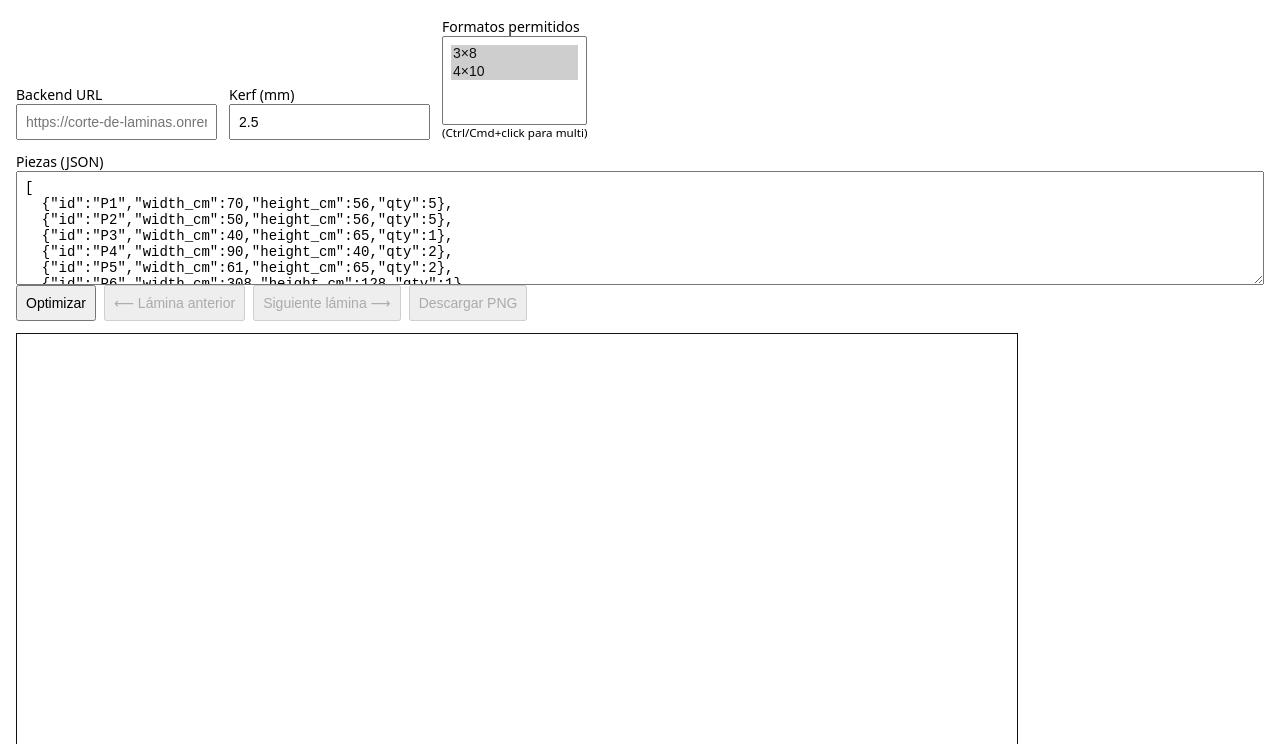
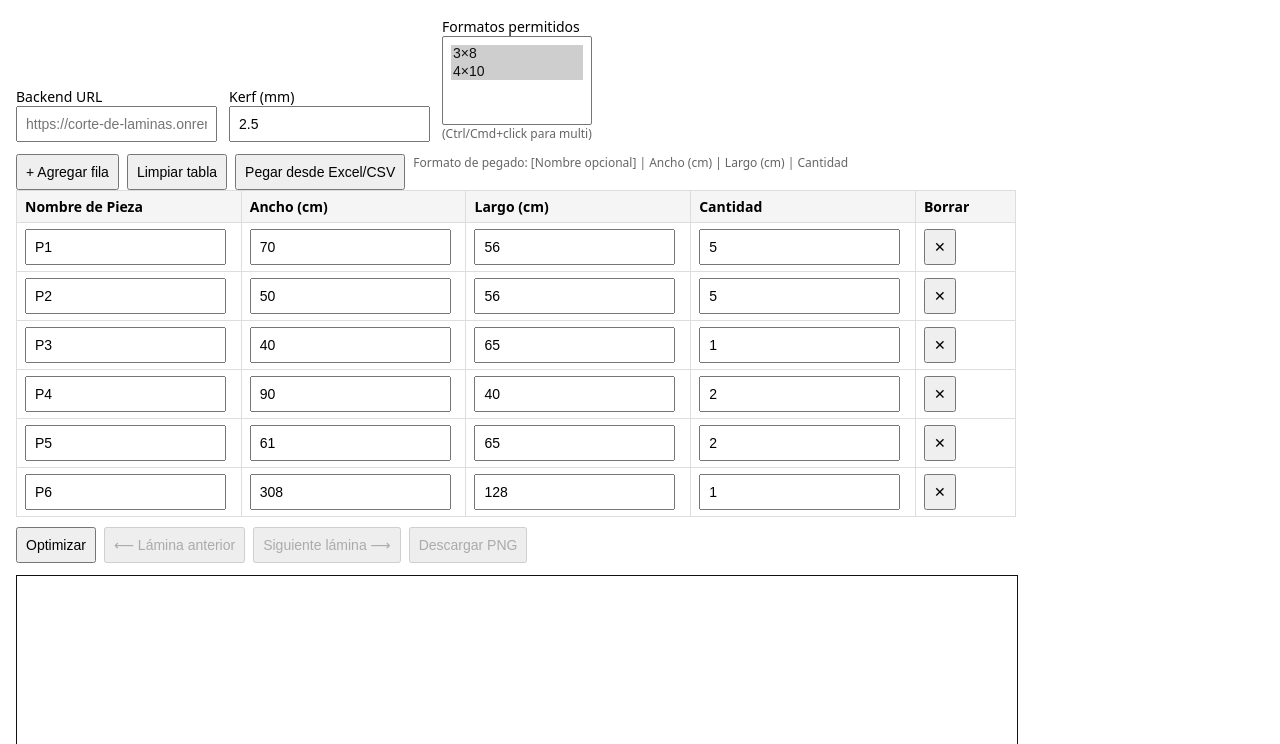
Before and after one commit to dyminox/optimizador-cortes-frontend, a plain HTML site: page index.html in a window 1280 px wide. Both pictures are taken after a click on the button "Optimizar". Shown: the part 56-800 px from the top of the page. Drawn offline with Linux system fonts and the light colour scheme.

Commit message:
Update index.html

```diff
--- a/index.html
+++ b/index.html
@@ -10,9 +10,17 @@
     .row { display:flex; gap:12px; flex-wrap:wrap; margin-bottom:12px; align-items:flex-end; }
     label { display:flex; flex-direction:column; font-size:14px; }
     input, select, button, textarea { padding:8px; font-size:14px; }
+    table { border-collapse: collapse; width:100%; max-width:1000px; }
+    th, td { border:1px solid #ddd; padding:6px 8px; font-size:14px; text-align:left; }
+    th { background:#f5f5f5; }
     .legend { margin-top: 8px; font-size:13px; line-height:1.4; white-space:pre-wrap; }
-    .controls { display:flex; gap:8px; align-items:center; }
+    .controls { display:flex; gap:8px; align-items:center; flex-wrap:wrap; }
     .sheet-title { font-weight:700; margin:8px 0; }
+    .small { font-size:12px; color:#666; }
+    .btn-row { display:flex; gap:8px; flex-wrap:wrap; }
+    .danger { background:#fee; border:1px solid #e88; }
+    .ok { background:#efe; border:1px solid #8c8; }
+    .hidden { display:none; }
   </style>
 </head>
 <body>
@@ -30,22 +38,34 @@
         <option value="3x8" selected>3×8</option>
         <option value="4x10" selected>4×10</option>
       </select>
-      <small>(Ctrl/Cmd+click para multi)</small>
+      <small class="small">(Ctrl/Cmd+click para multi)</small>
     </label>
   </div>
 
-  <label>Piezas (JSON)
-    <textarea id="json" rows="6">[
-  {"id":"P1","width_cm":70,"height_cm":56,"qty":5},
-  {"id":"P2","width_cm":50,"height_cm":56,"qty":5},
-  {"id":"P3","width_cm":40,"height_cm":65,"qty":1},
-  {"id":"P4","width_cm":90,"height_cm":40,"qty":2},
-  {"id":"P5","width_cm":61,"height_cm":65,"qty":2},
-  {"id":"P6","width_cm":308,"height_cm":128,"qty":1}
-]</textarea>
-  </label>
+  <!-- ENTRADA USER-FRIENDLY -->
+  <div class="btn-row">
+    <button id="addRow">+ Agregar fila</button>
+    <button id="clearRows">Limpiar tabla</button>
+    <button id="pasteCSV">Pegar desde Excel/CSV</button>
+    <span class="small">Formato de pegado: [Nombre opcional] | Ancho (cm) | Largo (cm) | Cantidad</span>
+  </div>
 
-  <div class="row controls">
+  <table id="piecesTable">
+    <thead>
+      <tr>
+        <th style="width:180px">Nombre de Pieza</th>
+        <th style="width:140px">Ancho (cm)</th>
+        <th style="width:140px">Largo (cm)</th>
+        <th style="width:120px">Cantidad</th>
+        <th style="width:80px">Borrar</th>
+      </tr>
+    </thead>
+    <tbody>
+      <!-- filas dinámicas -->
+    </tbody>
+  </table>
+
+  <div class="row controls" style="margin-top:10px">
     <button id="run">Optimizar</button>
     <button id="prev" disabled>⟵ Lámina anterior</button>
     <button id="next" disabled>Siguiente lámina ⟶</button>
@@ -57,24 +77,117 @@
   <div class="legend" id="legend"></div>
 
   <script>
-    const canvas = document.getElementById('canvas');
+    // ---------- helpers UI ----------
+    const $ = s => document.querySelector(s);
+    const tableBody = $('#piecesTable tbody');
+    const canvas = $('#canvas');
     const ctx = canvas.getContext('2d');
-    const sheetInfo = document.getElementById('sheetInfo');
-    const legend = document.getElementById('legend');
-    const btnPrev = document.getElementById('prev');
-    const btnNext = document.getElementById('next');
-    const btnRun  = document.getElementById('run');
-    const btnDownload = document.getElementById('download');
-
-    let lastResp = null;
-    let bySheet = {};
-    let sheetIndexes = [];
-    let currentSheet = 0;
+    const sheetInfo = $('#sheetInfo');
+    const legend = $('#legend');
+    const btnPrev = $('#prev');
+    const btnNext = $('#next');
+    const btnRun  = $('#run');
+    const btnDownload = $('#download');
+    const btnAdd = $('#addRow');
+    const btnClear = $('#clearRows');
+    const btnPaste = $('#pasteCSV');
 
     function color(i){
       const pal = ["#f4cccc","#c9daf8","#d9ead3","#fff2cc","#d0e0e3","#ead1dc","#fce5cd","#d9d2e9","#cfe2f3","#ead1dc","#f9cb9c"];
       return pal[i % pal.length];
     }
+
+    // ---------- tabla dinámica ----------
+    function nextAutoName(){
+      const rows = [...tableBody.querySelectorAll('tr')];
+      const existing = rows.map(tr => tr.querySelector('.name').value.trim()).filter(Boolean);
+      let n = 1;
+      while (existing.includes('P'+n)) n++;
+      return 'P'+n;
+    }
+
+    function addRow(data){
+      const tr = document.createElement('tr');
+      tr.innerHTML = `
+        <td><input class="name" placeholder="(auto)"/></td>
+        <td><input class="w" type="number" step="0.01" min="0"/></td>
+        <td><input class="h" type="number" step="0.01" min="0"/></td>
+        <td><input class="qty" type="number" step="1" min="1" value="1"/></td>
+        <td><button class="del">✕</button></td>
+      `;
+      tableBody.appendChild(tr);
+
+      if (data){
+        if (data.name) tr.querySelector('.name').value = data.name;
+        tr.querySelector('.w').value = data.width_cm ?? '';
+        tr.querySelector('.h').value = data.height_cm ?? '';
+        tr.querySelector('.qty').value = data.qty ?? 1;
+      }
+      tr.querySelector('.del').onclick = ()=> tr.remove();
+    }
+
+    function clearRows(){ tableBody.innerHTML = ''; }
+
+    function readTable(){
+      const rows = [...tableBody.querySelectorAll('tr')];
+      const pieces = [];
+      rows.forEach((tr, idx) => {
+        const name = (tr.querySelector('.name').value || '').trim() || nextAutoName();
+        const w = parseFloat(tr.querySelector('.w').value);
+        const h = parseFloat(tr.querySelector('.h').value);
+        const qty = parseInt(tr.querySelector('.qty').value, 10);
+        if (!isFinite(w) || !isFinite(h) || !isFinite(qty) || w<=0 || h<=0 || qty<=0) return;
+        pieces.push({ id: name, width_cm: w, height_cm: h, qty: qty });
+      });
+      return pieces;
+    }
+
+    function saveLocal(){
+      const data = { api: $('#api').value.trim(), kerf: $('#kerf').value, formats: Array.from($('#formats').selectedOptions).map(o=>o.value), pieces: readTable() };
+      localStorage.setItem('opt_frontend_state', JSON.stringify(data));
+    }
+    function loadLocal(){
+      const raw = localStorage.getItem('opt_frontend_state');
+      if (!raw) return;
+      try{
+        const data = JSON.parse(raw);
+        if (data.api) $('#api').value = data.api;
+        if (data.kerf) $('#kerf').value = data.kerf;
+        if (Array.isArray(data.formats)){
+          [...$('#formats').options].forEach(opt => opt.selected = data.formats.includes(opt.value));
+        }
+        if (Array.isArray(data.pieces) && data.pieces.length){
+          clearRows();
+          data.pieces.forEach(p=> addRow(p));
+        }
+      }catch{}
+    }
+
+    // ---------- pegar CSV/Excel ----------
+    function parseCSVBlock(txt){
+      const lines = txt.split(/\r?\n/).map(s=>s.trim()).filter(Boolean);
+      const out = [];
+      for (const line of lines){
+        const cells = line.split(/[\t,;]+/).map(s=>s.trim());
+        // posibles formatos:
+        // 4 cols: name, w, h, qty
+        // 3 cols: w, h, qty   (name auto)
+        if (cells.length === 4){
+          const [name, w, h, qty] = cells;
+          out.push({ name: name || '', width_cm: +w, height_cm: +h, qty: +qty });
+        } else if (cells.length === 3){
+          const [w, h, qty] = cells;
+          out.push({ name: '', width_cm: +w, height_cm: +h, qty: +qty });
+        }
+      }
+      return out.filter(r => isFinite(r.width_cm) && isFinite(r.height_cm) && isFinite(r.qty) && r.width_cm>0 && r.height_cm>0 && r.qty>0);
+    }
+
+    // ---------- dibujo / navegación ----------
+    let lastResp = null;
+    let bySheet = {};
+    let sheetIndexes = [];
+    let currentSheet = 0;
 
     function groupBySheet(resp){
       const out = {};
@@ -88,20 +201,12 @@
     function drawSheet(index){
       const sizes = lastResp.sheet_sizes_mm;
 
-      // datos lámina actual
       const lamIdx = sheetIndexes[index];
       const sheet = bySheet[lamIdx];
-      if (!sheet){
-        ctx.clearRect(0,0,canvas.width, canvas.height);
-        sheetInfo.textContent = "Sin datos.";
-        legend.textContent = "";
-        return;
-      }
       const fmt = sheet.fmt;
       const Wmm = sizes[fmt].W, Hmm = sizes[fmt].H;
       const labelFmt = sizes[fmt].label;
 
-      // canvas sizing
       const pad = 24;
       const cw = canvas.clientWidth || 1000;
       const ch = canvas.clientHeight || 560;
@@ -110,15 +215,12 @@
       const sy = (ch - 2*pad) / Hmm;
       const s = Math.min(sx, sy);
 
-      // limpiar y dibujar marco de lámina
       ctx.clearRect(0,0,cw,ch);
       ctx.lineWidth = 2; ctx.strokeStyle = "#111";
       ctx.strokeRect(pad, pad, Wmm*s, Hmm*s);
 
-      // título
       sheetInfo.textContent = `Lámina ${index+1} de ${sheetIndexes.length} — ${labelFmt}`;
 
-      // dibujar piezas
       const items = sheet.items;
       items.forEach((p,idx)=>{
         const x = pad + p.x_mm*s, y = pad + p.y_mm*s;
@@ -135,7 +237,6 @@
         ctx.fillText(`${p.piece_id} ${p.width_cm}×${p.height_cm}cm`, x + w/2, y + h/2);
       });
 
-      // leyenda: resumen global + conteo por tipo en esta lámina
       const counts = {};
       items.forEach(p => { counts[p.piece_id] = (counts[p.piece_id]||0) + 1; });
 
@@ -151,7 +252,6 @@
 
       legend.textContent = global + '\n' + perSheet;
 
-      // habilitar/inhabilitar navegación
       btnPrev.disabled = (index === 0);
       btnNext.disabled = (index === sheetIndexes.length - 1);
       btnDownload.disabled = false;
@@ -168,31 +268,55 @@
       link.click();
     };
 
+    // ---------- ejecución ----------
+    btnAdd.onclick = ()=> addRow();
+    btnClear.onclick = ()=> { if (confirm('¿Borrar todas las filas?')) { clearRows(); saveLocal(); } };
+    btnPaste.onclick = ()=>{
+      const txt = prompt("Pega aquí el bloque copiado desde Excel/CSV.\nColumnas: [Nombre opcional] | Ancho (cm) | Largo (cm) | Cantidad");
+      if (!txt) return;
+      const rows = parseCSVBlock(txt);
+      if (!rows.length){ alert("No se detectaron filas válidas."); return; }
+      rows.forEach(r => addRow(r));
+      saveLocal();
+    };
+
     btnRun.onclick = async ()=>{
-      const api = document.getElementById('api').value.trim();
-      const kerf = parseFloat(document.getElementById('kerf').value);
-      const formats = Array.from(document.getElementById('formats').selectedOptions).map(o=>o.value);
-      let pieces;
-      try { pieces = JSON.parse(document.getElementById('json').value); }
-      catch(e){ alert("JSON inválido"); return; }
+      const api = $('#api').value.trim();
+      const kerf = parseFloat($('#kerf').value);
+      const formats = Array.from($('#formats').selectedOptions).map(o=>o.value);
+      const pieces = readTable();
+
       if(!api || !api.toLowerCase().includes('/optimize')) {
         alert('Pega la URL del backend terminada en /optimize');
         return;
       }
+      if(!isFinite(kerf) || kerf < 0){ alert('Kerf inválido'); return; }
+      if(!pieces.length){ alert('Agrega al menos una pieza'); return; }
+
+      // guarda estado
+      saveLocal();
 
       const body = { kerf_mm: kerf, pieces, allowed_formats: formats };
-      const r = await fetch(api, { method:'POST', headers:{'Content-Type':'application/json'}, body: JSON.stringify(body) });
+      let r;
+      try{
+        r = await fetch(api, { method:'POST', headers:{'Content-Type':'application/json'}, body: JSON.stringify(body) });
+      }catch(e){
+        alert("No se pudo contactar el backend. Verifica la URL en Render.");
+        return;
+      }
       if (!r.ok){
-        alert("Error en backend (Render). Revisa que el servicio esté Live y la URL sea correcta.");
+        const txt = await r.text();
+        alert("Error en backend:\n" + txt);
         return;
       }
       lastResp = await r.json();
+
+      // agrupar y navegar
       bySheet = groupBySheet(lastResp);
       sheetIndexes = Object.keys(bySheet).map(Number).sort((a,b)=>a-b);
       currentSheet = 0;
 
       if (sheetIndexes.length === 0){
-        // no hay piezas (p. ej. todas fuera de formato)
         const cw = canvas.clientWidth || 1000;
         const ch = canvas.clientHeight || 560;
         canvas.width = cw; canvas.height = ch;
@@ -209,6 +333,15 @@
 
       drawSheet(currentSheet);
     };
+
+    // estado inicial
+    addRow({name:'P1', width_cm:70, height_cm:56, qty:5});
+    addRow({name:'P2', width_cm:50, height_cm:56, qty:5});
+    addRow({name:'P3', width_cm:40, height_cm:65, qty:1});
+    addRow({name:'P4', width_cm:90, height_cm:40, qty:2});
+    addRow({name:'P5', width_cm:61, height_cm:65, qty:2});
+    addRow({name:'P6', width_cm:308, height_cm:128, qty:1});
+    loadLocal();
   </script>
 </body>
 </html>
```
